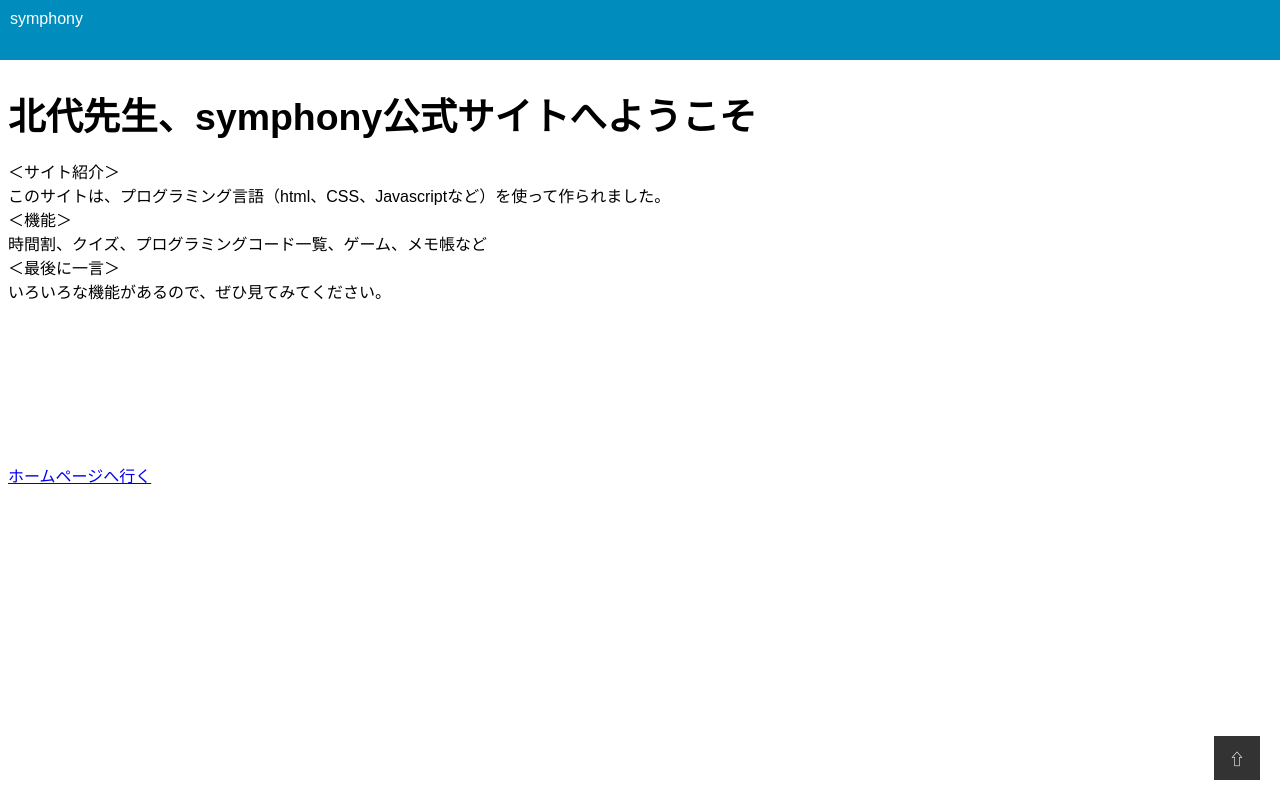
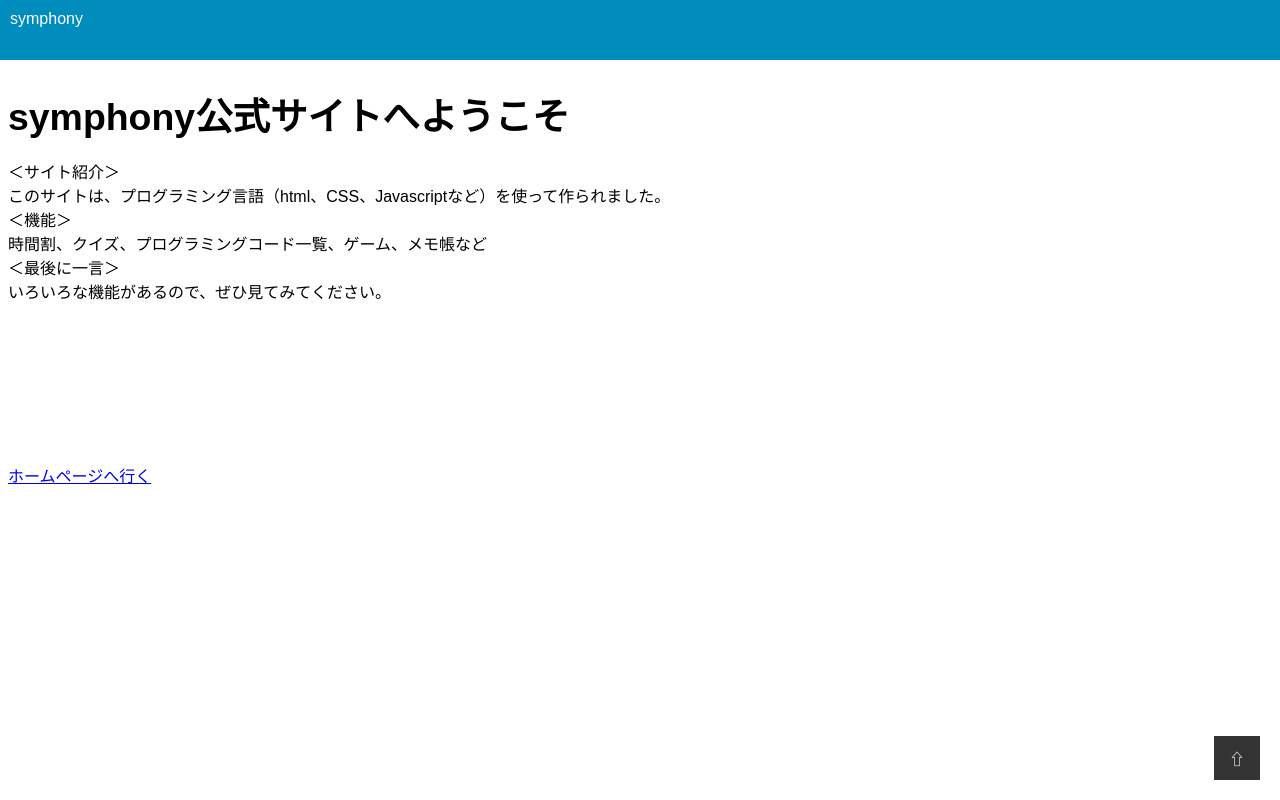
Before and after one commit to symphony100/user, a plain HTML site: page explanation/1/index.html in a window 1280 px wide. Drawn offline with Linux system fonts and the light colour scheme.

Commit message:
Update index.html

```diff
--- a/explanation/1/index.html
+++ b/explanation/1/index.html
@@ -47,7 +47,7 @@ overflow: auto;
 <div class="Header">symphony</div>
 <div class="Contents"></div>
 <br><br>
- <h3><div class="fade-in-text">北代先生、symphony公式サイトへようこそ</h3></div>
+ <h3><div class="fade-in-text">symphony公式サイトへようこそ</h3></div>
 <p>＜サイト紹介＞<br>
 このサイトは、プログラミング言語（html、CSS、Javascriptなど）を使って作られました。<br>
 ＜機能＞<br>
```
